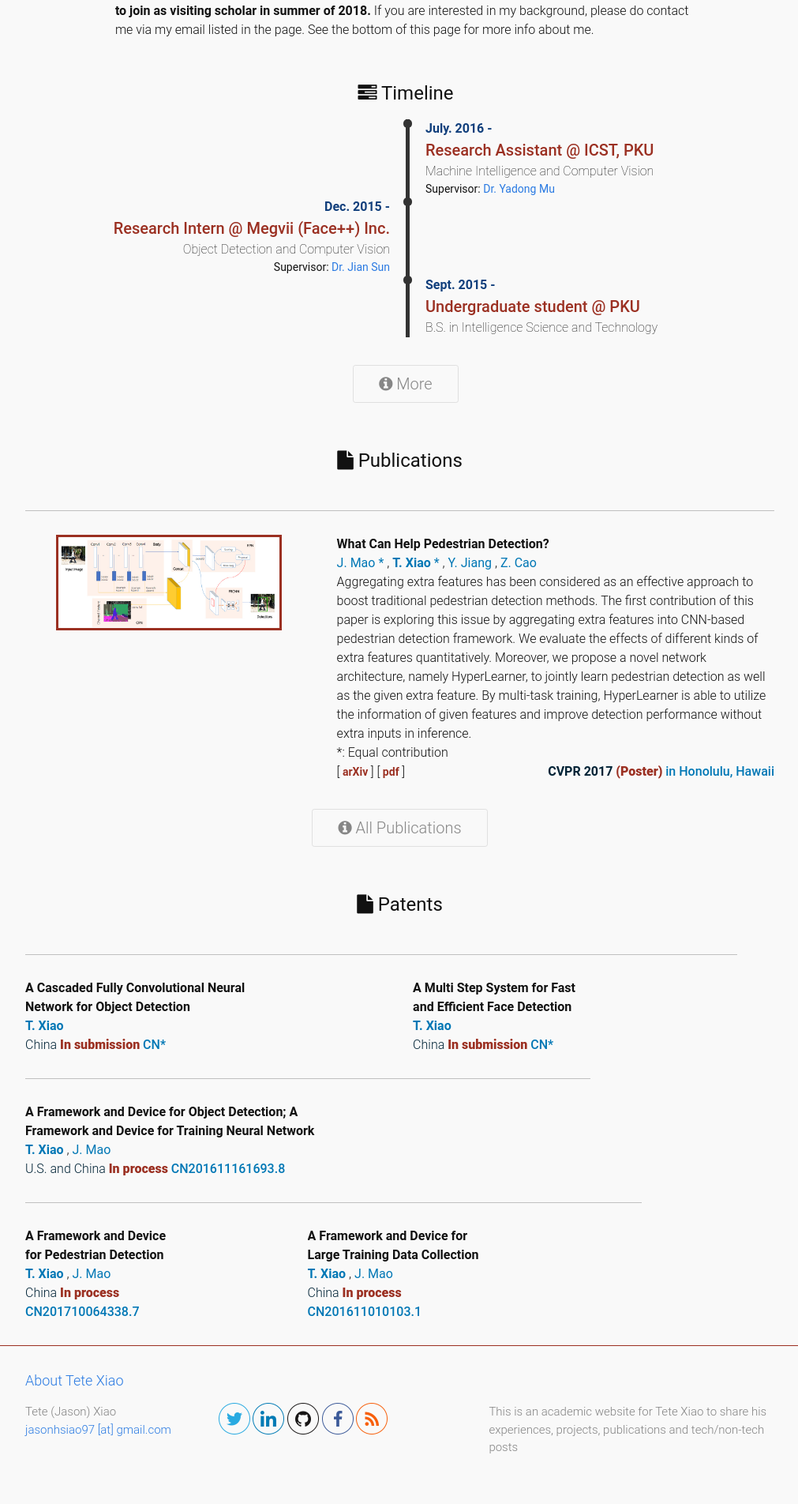
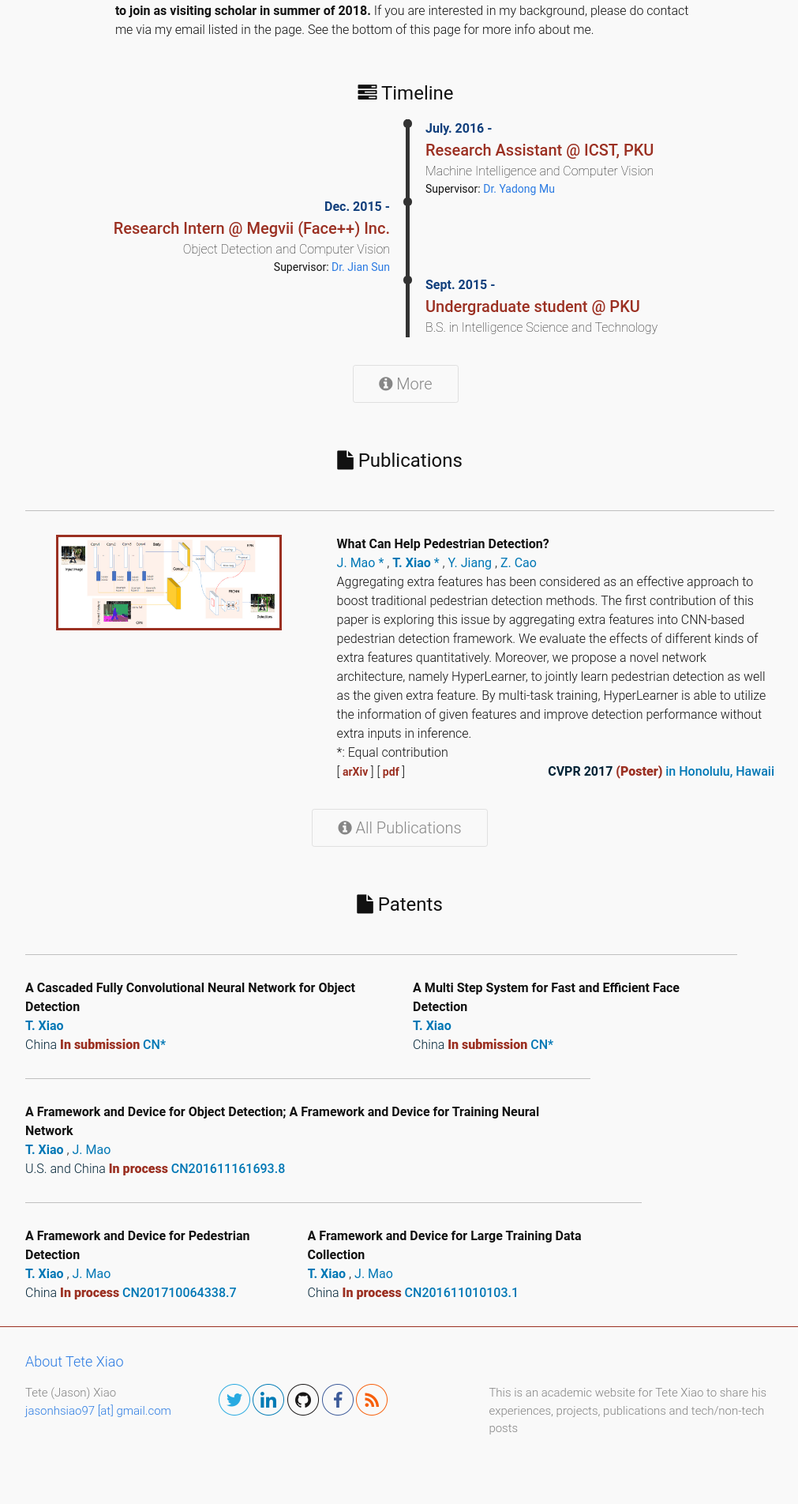
Before and after one commit to Tete-Xiao/Tete-Xiao.github.io, a Jekyll site: the page built from index.html, in a window 1280 px wide. Shown: the part 806-2710 px from the top of the page at 79% size, without its empty margins (126-1137 px from the left). Built offline with Jekyll 4.4.1, drawn with Linux system fonts in a browser that asks for light colours; after the commit the page ends 2686 px from its top, so only the background shows below that.

Commit message:
fix indent

```diff
--- a/_sass/_patents.scss
+++ b/_sass/_patents.scss
@@ -12,7 +12,7 @@
 
 .pat {
   border-top:     thin solid #c0c0c0;
-  radius:         15px;
+  radius:         10px;
   float:          left !important;
   margin-top:     #{$spacing-unit};
   padding-top:    #{$spacing-unit};
@@ -21,8 +21,8 @@
 
 .pat-right {
   float:         left;
-  width: -webkit-calc(60% - (#{$spacing-unit} / 2));
-  width:         calc(60% - (#{$spacing-unit} / 2));
+  width: -webkit-calc(100% - (#{$spacing-unit} / 2));
+  width:         calc(100% - (#{$spacing-unit} / 2));
 }
 
 .pat-right > .title {
```
